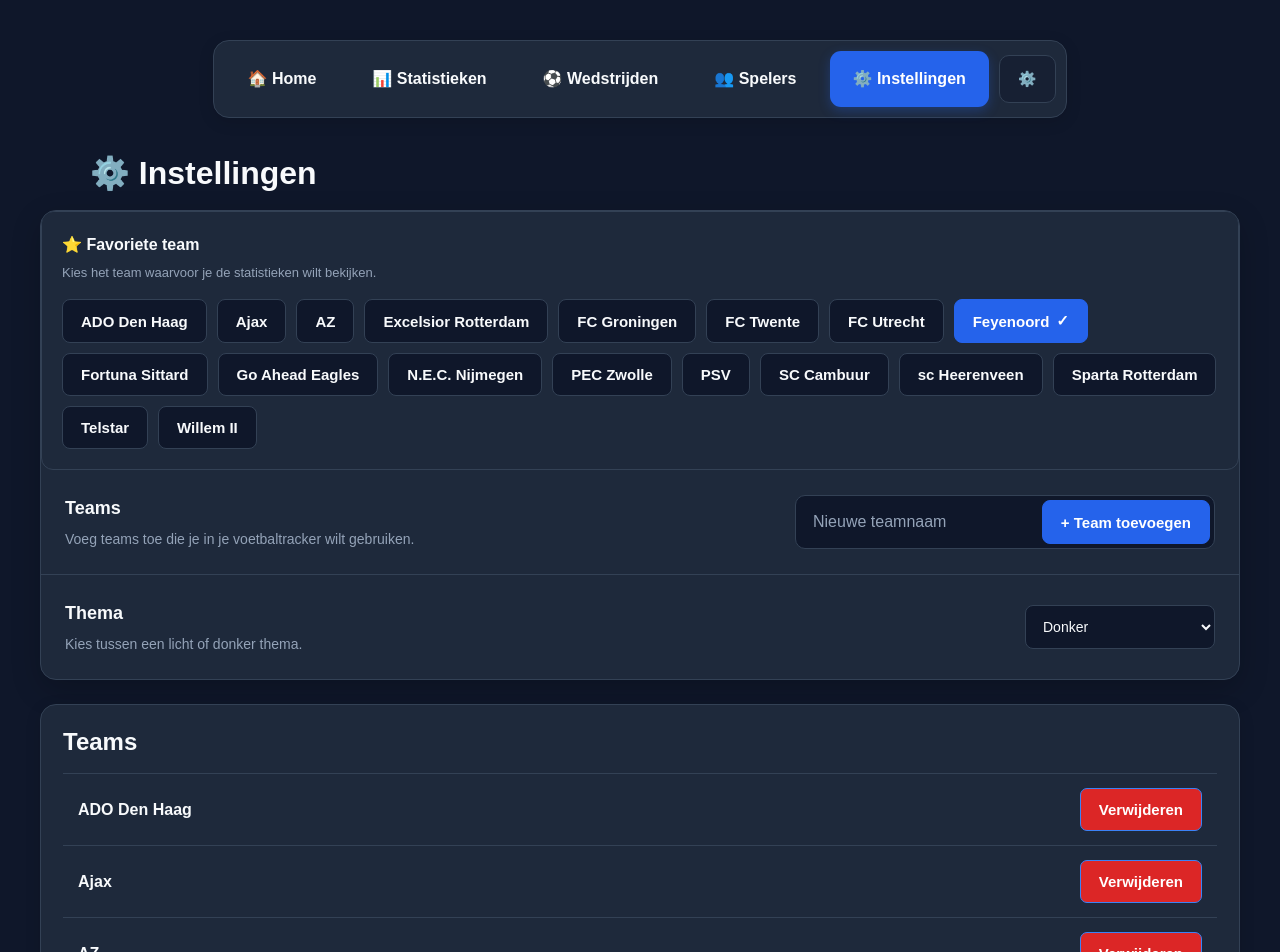
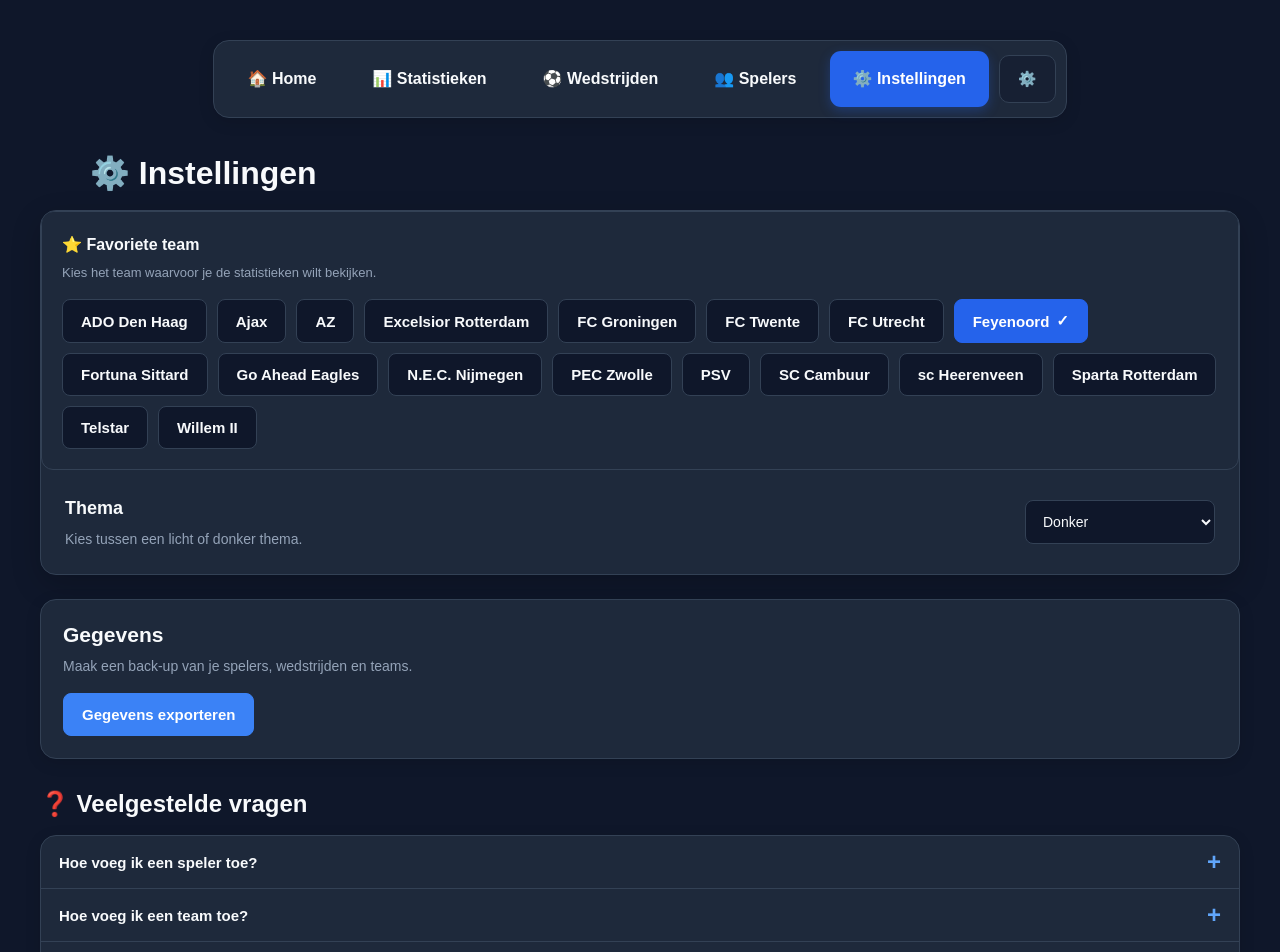
Before and after one commit to Ryan050409/simpel-design, a React (Vite) app: page /instellingen in a window 1280 px wide. Shown: the top 952 px of the page. Built offline with nearby package versions, Linux system fonts and the light colour scheme.

Commit message:
verwijder onnodige props en verbeter gebruikersinterface in spelers- en instellingenpagina

```diff
--- a/src/App.tsx
+++ b/src/App.tsx
@@ -295,7 +295,7 @@ function App() {
           <NavLink to="/instellingen">⚙️ Instellingen</NavLink>
 
           {isLoggedIn && DEMO_USER.role === "admin" && (
-            <NavLink to="/admin">Admin</NavLink>
+            <NavLink to="/admin">admin</NavLink>
           )}
 
           <div className="profile-menu" ref={profileMenuRef}>
@@ -433,7 +433,6 @@ function App() {
             element={
               <PlayersPage
                 playerList={playerList}
-                setPlayerList={setPlayerList}
                 teams={teams}
               />
             }
@@ -443,7 +442,6 @@ function App() {
             path="/instellingen"
             element={
               <SettingsPage
-                setTeams={setTeams}
                 teams={teams}
                 team={team}
                 setTeam={setTeam}
--- a/src/SettingsPage.tsx
+++ b/src/SettingsPage.tsx
@@ -4,7 +4,6 @@ import type { Player, Match, Team } from "./types.ts";
 
 type SettingsPageProps = {
   teams: Team[];
-  setTeams: Dispatch<SetStateAction<Team[]>>;
   team: string;
   setTeam: Dispatch<SetStateAction<string>>;
   players: Player[];
@@ -12,30 +11,28 @@ type SettingsPageProps = {
   theme: "dark" | "light";
   setTheme: Dispatch<SetStateAction<"dark" | "light">>;
 };
+
 function SettingsPage({
   players,
   matches,
   teams,
-  setTeams,
   team,
   setTeam,
   theme,
-  setTheme
+  setTheme,
 }: SettingsPageProps) {
-  const [newTeam, setNewTeam] = useState("");
-  const [teamWarning, setTeamWarning] = useState("");
   const [openQuestion, setOpenQuestion] = useState<number | null>(null);
 
   const faqs = [
     {
       question: "Hoe voeg ik een speler toe?",
       answer:
-        "Ga naar Spelers en klik op '+ Speler toevoegen'. Vul de gegevens in en sla de speler op.",
+        "Ga naar de Adminpagina, kies een team en open Spelers beheren. Daar kun je spelers toevoegen, aanpassen en verwijderen.",
     },
     {
       question: "Hoe voeg ik een team toe?",
       answer:
-        "Ga naar Instellingen en gebruik het onderdeel Teams. Vul de naam van het team in en klik op '+ Team toevoegen'.",
+        "Ga naar de Adminpagina en open Teams beheren. Daar kun je teams toevoegen en verwijderen.",
     },
     {
       question: "Waar worden mijn gegevens opgeslagen?",
@@ -45,95 +42,20 @@ function SettingsPage({
     {
       question: "Kan ik een speler aanpassen?",
       answer:
-        "Ja. Ga naar Spelers en klik bij de gewenste speler op 'Bewerken'.",
+        "Ja. Ga naar de Adminpagina, kies het juiste team en open Spelers beheren.",
     },
     {
       question: "Kan ik een wedstrijd verwijderen?",
       answer:
-        "Ja. Ga naar Wedstrijden en klik bij de gewenste wedstrijd op 'Verwijderen'.",
+        "Ja. Ga naar de Adminpagina, kies het juiste team en open Wedstrijden beheren.",
     },
     {
       question: "Kan ik zelf een teamnaam typen?",
       answer:
-        "Ja. Bij het toevoegen van spelers en wedstrijden kun je een bestaand team kiezen of zelf een teamnaam invoeren.",
+        "Teams voeg je toe via Teams beheren op de Adminpagina. Bij het toevoegen van spelers en wedstrijden kun je een team selecteren uit de beschikbare teams.",
     },
   ];
 
-  function addTeam() {
-    const teamName = newTeam.trim();
-
-    if (teamName === "") {
-      setTeamWarning("Vul een teamnaam in.");
-      return;
-    }
-
-    const teamExists = teams.some(
-      (team) => team.name.toLowerCase() === teamName.toLowerCase(),
-    );
-
-    if (teamExists) {
-      setTeamWarning("Dit team bestaat al.");
-      return;
-    }
-
-    setTeams((currentTeams) => [
-      ...currentTeams,
-      {
-        id: Date.now(),
-        name: teamName,
-      },
-    ]);
-
-    setNewTeam("");
-    setTeamWarning("");
-  }
-
-  function deleteTeam(id: number) {
-    const teamToDelete = teams.find((team) => team.id === id);
-
-    if (!teamToDelete) {
-      return;
-    }
-
-    const teamIsUsedByPlayer = players.some(
-      (player) => player.team === teamToDelete.name,
-    );
-
-    const teamIsUsedInMatch = matches.some(
-      (match) =>
-        match.home === teamToDelete.name || match.away === teamToDelete.name,
-    );
-
-    if (teamIsUsedByPlayer || teamIsUsedInMatch) {
-      window.alert(
-        `Je kunt ${teamToDelete.name} niet verwijderen omdat dit team nog wordt gebruikt bij spelers of wedstrijden.`,
-      );
-      return;
-    }
-
-    const confirmed = window.confirm(
-      `Weet je zeker dat je ${teamToDelete.name} wilt verwijderen?`,
-    );
-
-    if (!confirmed) {
-      return;
-    }
-
-    const remainingTeams = teams.filter((team) => team.id !== id);
-
-    setTeams(remainingTeams);
-
-    if (teamToDelete.name === team) {
-      if (remainingTeams.length > 0) {
-        setTeam(remainingTeams[0].name);
-      } else {
-        setTeam("");
-        window.alert(
-          "Je hebt geen teams meer. Voeg eerst een nieuw team toe voordat je een favoriet team kunt kiezen.",
-        );
-      }
-    }
-  }
   function exportData() {
     const data = {
       players,
@@ -165,7 +87,6 @@ function SettingsPage({
           <div className="favorite-team-setting-header">
             <div>
               <strong>⭐ Favoriete team</strong>
-
               <small>
                 Kies het team waarvoor je de statistieken wilt bekijken.
               </small>
@@ -183,6 +104,7 @@ function SettingsPage({
                     : "favorite-team-option"
                 }
                 onClick={() => setTeam(teamOption.name)}
+                aria-pressed={teamOption.name === team}
               >
                 {teamOption.name}
                 {teamOption.name === team && <span>✓</span>}
@@ -191,50 +113,14 @@ function SettingsPage({
           </div>
         </div>
 
-
-        <div className="setting-row">
-          <div>
-            <strong>Teams</strong>
-
-            <small>
-              Voeg teams toe die je in je voetbaltracker wilt gebruiken.
-            </small>
-          </div>
-
-          <div className="team-setting-form">
-            <input
-              type="text"
-              placeholder="Nieuwe teamnaam"
-              value={newTeam}
-              onChange={(e) => {
-                setNewTeam(e.target.value);
-                setTeamWarning("");
-              }}
-              onKeyDown={(e) => {
-                if (e.key === "Enter") {
-                  addTeam();
-                }
-              }}
-            />
-            <button type="button" onClick={addTeam}>
-              + Team toevoegen
-            </button>
-
-            {teamWarning && (
-              <small className="team-warning">{teamWarning}</small>
-            )}
-          </div>
-        </div>
         <div className="setting-row">
           <div>
             <strong>Thema</strong>
-
-    <small>
-      Kies tussen een licht of donker thema.
-    </small>
+            <small>Kies tussen een licht of donker thema.</small>
           </div>
 
           <select
+            aria-label="Kies een thema"
             value={theme}
             onChange={(event) =>
               setTheme(event.target.value as "dark" | "light")
@@ -246,50 +132,46 @@ function SettingsPage({
         </div>
       </div>
 
-      <div className="teams-list">
-        <h2>Teams</h2>
-
-        {teams.map((team) => (
-          <div className="team-item" key={team.id}>
-            <span>{team.name}</span>
-
-            <button type="button" onClick={() => deleteTeam(team.id)}>
-              Verwijderen
-            </button>
-          </div>
-        ))}
-      </div>
       <div className="data-settings">
         <h2>Gegevens</h2>
-
         <p>Maak een back-up van je spelers, wedstrijden en teams.</p>
 
         <button type="button" onClick={exportData}>
           Gegevens exporteren
         </button>
       </div>
+
       <div className="faq-section">
-        <h2>❓Veelgestelde vragen</h2>
+        <h2>❓ Veelgestelde vragen</h2>
 
         <div className="faq-list">
-          {faqs.map((faq, index) => (
+          {faqs.map((faq, index) => {
+            const isOpen = openQuestion === index;
+            const answerId = `faq-answer-${index}`;
+
+            return (
               <div className="faq-item" key={faq.question}>
                 <button
                   type="button"
                   className="faq-question"
                   onClick={() =>
-                  setOpenQuestion(openQuestion === index ? null : index)
+                    setOpenQuestion(isOpen ? null : index)
                   }
+                  aria-expanded={isOpen}
+                  aria-controls={answerId}
                 >
                   <span>{faq.question}</span>
-                <span>{openQuestion === index ? "−" : "+"}</span>
+                  <span aria-hidden="true">{isOpen ? "−" : "+"}</span>
                 </button>
 
-              {openQuestion === index && (
-                <div className="faq-answer">{faq.answer}</div>
+                {isOpen && (
+                  <div className="faq-answer" id={answerId}>
+                    {faq.answer}
+                  </div>
                 )}
               </div>
-          ))}
+            );
+          })}
         </div>
       </div>
     </div>
--- a/src/demoUser.ts
+++ b/src/demoUser.ts
@@ -9,6 +9,6 @@ export type DemoUser = {
 
 export const DEMO_USER: DemoUser = {
   id: "demo-admin",
-  displayName: "Demo Admin",
+  displayName: "Demo admin",
   role: "admin",
 };
```
Also changed, not shown: src/PlayersPage.tsx (+36 -32 lines). Lines whose indentation alone changed are shown as unchanged.
